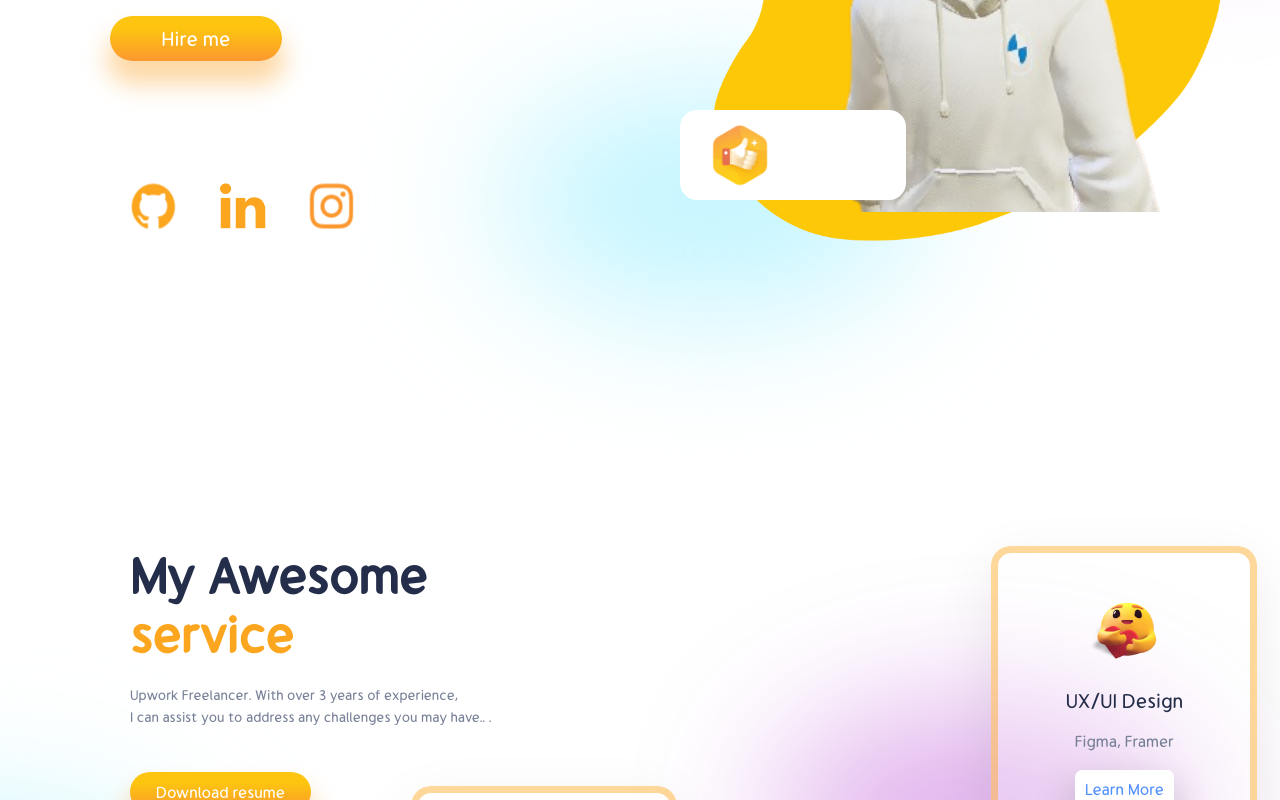
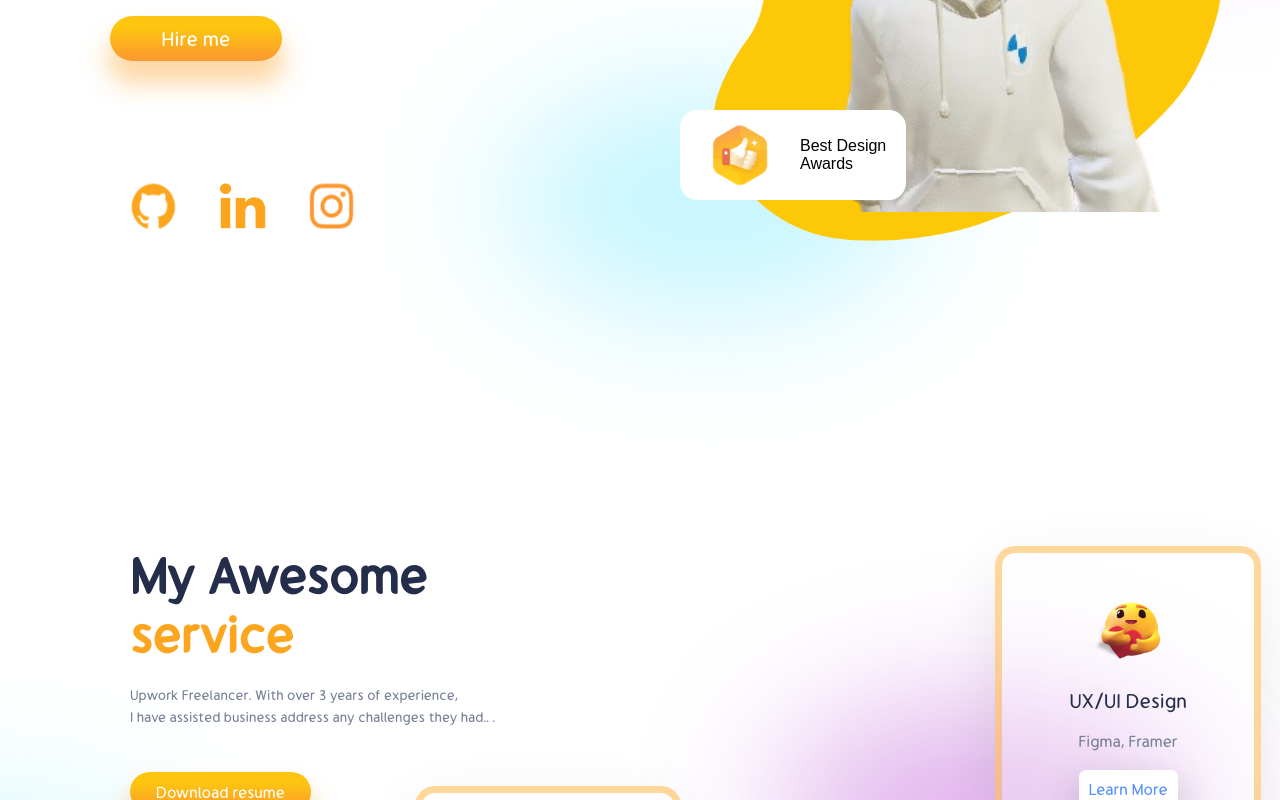
Before and after one commit to jameszokah/portfolio, a React (Create React App) app: page / in a window 1280 px wide. Shown: the part 460-1260 px from the top of the page. Built offline with nearby package versions, Linux system fonts and the light colour scheme.

Commit message:
made some few fix

```diff
--- a/src/components/contacts/Contact.css
+++ b/src/components/contacts/Contact.css
@@ -61,6 +61,7 @@
     .contact-form {
         flex-direction: column;
         padding: 0;
+        height: 32rem;
     }
 
     .c-right {
@@ -82,7 +83,7 @@
 
 @media screen and (max-width: 375px) {
     .contact-form {
-        height: 94vh;
+        height: 108vh;
     }
 
     .f-content span:nth-child(1) {
--- a/src/components/floatingDiv/FloatingDiv.js
+++ b/src/components/floatingDiv/FloatingDiv.js
@@ -8,7 +8,7 @@ const FloatingDiv = ({img, txt1, txt2}) => {
   return (
     <div className="floatingDiv">
         <img src={img} alt={img} />
-        <span style={{color: darkMode ? '#000' : '#fff'}}>
+        <span style={{color: darkMode ? '#000' : '#000'}}>
             {txt1}
             <br />
             {txt2}
--- a/src/components/portfolio/Portfolio.css
+++ b/src/components/portfolio/Portfolio.css
@@ -34,6 +34,11 @@
     width: 20rem;
 }
 
+.swiper-button-prev:after, .swiper-button-next:after {
+    color: var(--orange);
+
+}
+
 .portfolio img {
     width: 19rem;
     filter: drop-shadow(-12px 15px 13px rgba(0,0,0,0.25));
--- a/src/components/portfolio/Portfolio.jsx
+++ b/src/components/portfolio/Portfolio.jsx
@@ -6,9 +6,14 @@ import Blog from '../../img/blog.png'
 import Yuutube from '../../img/youtube-clone.png'
 import Spotify from '../../img/spotify.png'
 import Metap from '../../img/metap.png'
-import 'swiper/css';
 import { themeContext } from '../../context/context';
 import { useResponsive } from '../../hooks/useResponsive';
+import { Navigation } from "swiper";
+// Import Swiper styles
+import "swiper/css";
+// import "swiper/swiper.min.css";
+import "swiper/css/pagination";
+import "swiper/css/navigation";
 
 
 const Portfolio = () => {
@@ -26,7 +31,7 @@ const Portfolio = () => {
     <span>Portfolio</span>
 
     {/* slider */}
-    <Swiper spaceBetween={30} slidesPerView={width < 480 ? 1 : 3} grabCursor className='portfolio-slider'>
+    <Swiper spaceBetween={20} modules={[Navigation]} navigation={width > 480 ? true : false}  slidesPerView={width < 480 ? 1 : 3} grabCursor className='portfolio-slider'>
         <SwiperSlide>
                 <a href="https://noflix.netlify.app" target="_blank" rel="noopener noreferrer" className="p-link">
                         <img src={Netflix} alt='netflix' />
--- a/src/components/services/Service.js
+++ b/src/components/services/Service.js
@@ -30,7 +30,7 @@ const Service = () => {
             <span style={{color: darkMode ? '#c3bfbf' : ''}}>
             Upwork Freelancer. With over 3 years of experience,
                 <br />
-            I can assist you to address any challenges you may have..
+            I have assisted business address any challenges they had..
            .</span>
            <a href={Resume} download style={{marginTop: '1rem'}}>
             <button className="btn s-btn">Download resume</button>
```
